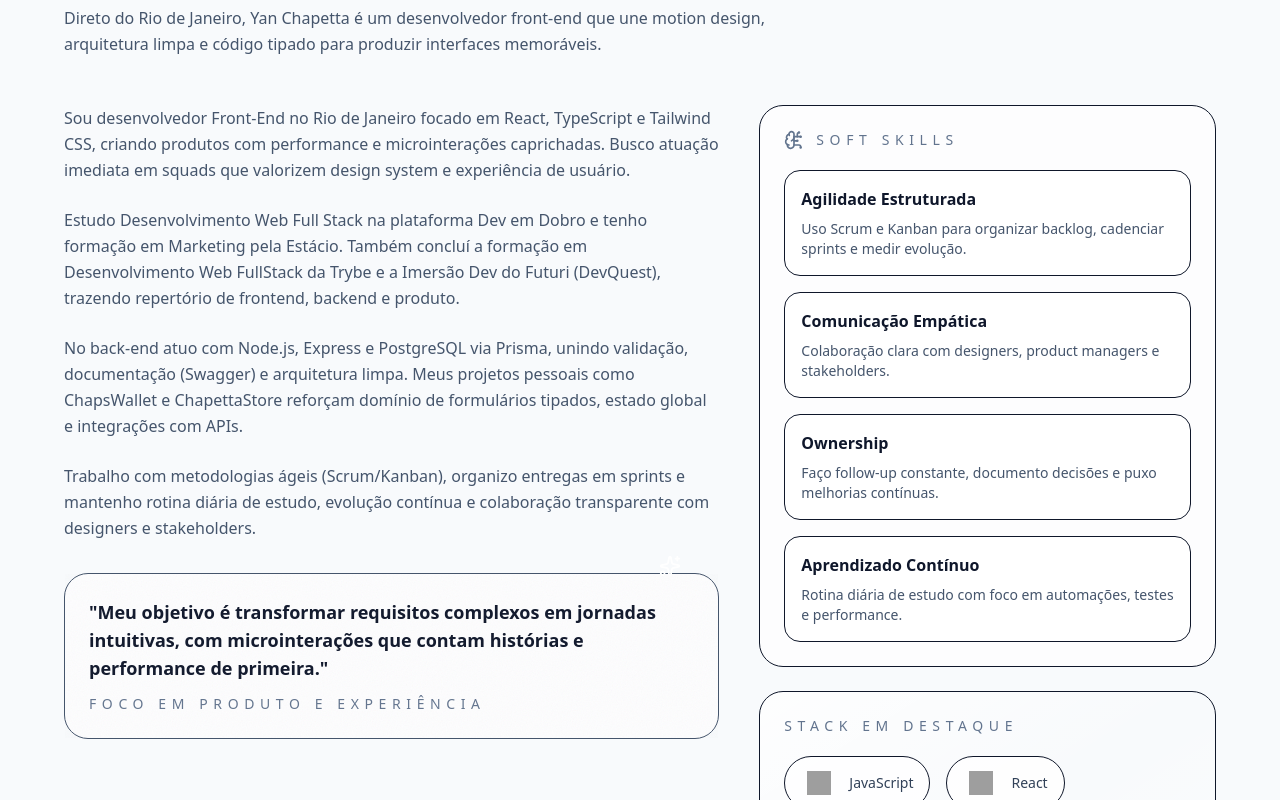
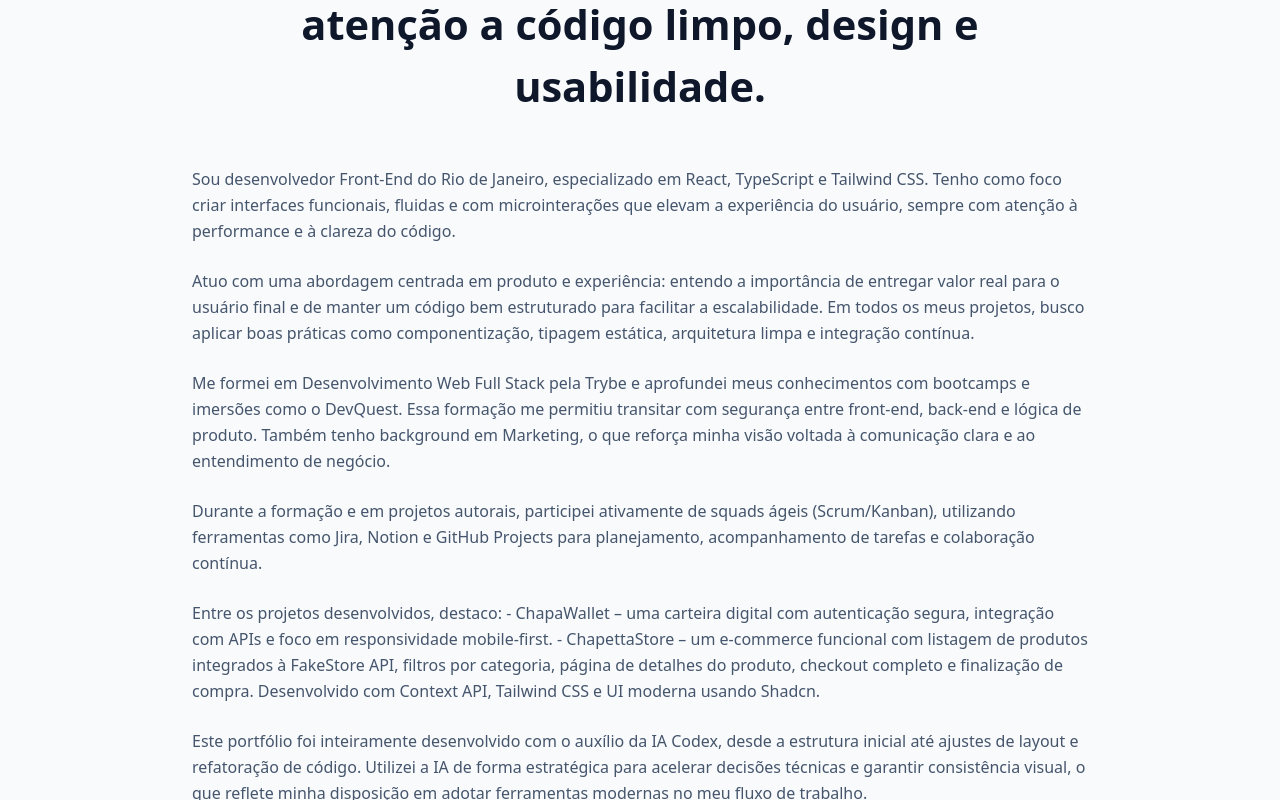
Before and after one commit to chapetta/Yan-chapetta-portfolio, a React (Vite) app: page / in a window 1280 px wide. Shown: the part 1360-2160 px from the top of the page. Built offline with nearby package versions, Linux system fonts and the light colour scheme; grey boxes are pictures that could not be loaded.

Commit message:
refact: Ajustando e refatorando a seção de about

```diff
--- a/src/sections/About.tsx
+++ b/src/sections/About.tsx
@@ -1,18 +1,21 @@
-import { motion } from 'framer-motion'
-import { BrainCircuit, Sparkles } from 'lucide-react'
-import { SectionHeader } from '../components/SectionHeader'
-import { aboutParagraphs, heroStack, softSkills } from '../utils/content'
-import { fadeIn, staggerContainer } from '../utils/motion'
+import { motion } from "framer-motion";
+import { Sparkles } from "lucide-react";
+import { SectionHeader } from "../components/SectionHeader";
+import { aboutParagraphs } from "../utils/content";
+import { fadeIn, staggerContainer } from "../utils/motion";
 
 export function About() {
   return (
-    <section id="about" className="relative overflow-hidden px-6 py-24 sm:px-10 lg:px-16">
+    <section
+      id="about"
+      className="relative overflow-hidden px-6 py-24 sm:px-10 lg:px-16"
+    >
       <div className="absolute inset-0 -z-10 opacity-60 blur-3xl" />
-      <div className="mx-auto flex w-full max-w-6xl flex-col gap-12">
+      <div className="mx-auto flex w-full max-w-5xl flex-col gap-12">
         <SectionHeader
           eyebrow="sobre mim"
-          title="Crio experiências digitais fluidas combinando tecnologia e design"
-          description="Direto do Rio de Janeiro, Yan Chapetta é um desenvolvedor front-end que une motion design, arquitetura limpa e código tipado para produzir interfaces memoráveis."
+          title="Transformo interfaces em experiências digitais fluídas com atenção a código limpo, design e usabilidade."
+          className="mx-auto text-left lg:text-center"
         />
 
         <motion.div
@@ -20,75 +23,34 @@ export function About() {
           initial="initial"
           whileInView="animate"
           viewport={{ once: true, amount: 0.35 }}
-          className="grid grid-cols-12 gap-10"
+          className="mx-auto w-full max-w-4xl"
         >
           <motion.div
-            variants={fadeIn('up', 0.1)}
-            className="col-span-12 space-y-6 text-base leading-relaxed text-slate-600 transition-colors dark:text-slate-300 lg:col-span-7"
+            variants={fadeIn("up", 0.1)}
+            className="space-y-6 text-base leading-relaxed text-slate-600 transition-colors dark:text-slate-300"
           >
+            {/* Conteúdo ocupa 100% da largura útil e mantém leitura fluida em todas as quebras */}
             {aboutParagraphs.map((paragraph) => (
               <p key={paragraph}>{paragraph}</p>
             ))}
 
+            {/* Mantemos o box destacado alinhado ao texto principal */}
             <div className="noise-overlay relative mt-8 rounded-3xl border border-surface-light-muted/70 bg-white/70 p-6 transition-colors dark:border-white/5 dark:bg-slate-900/60">
               <div className="absolute -top-8 right-6 inline-flex h-12 w-12 items-center justify-center rounded-full bg-primary/40">
                 <Sparkles className="text-white" size={22} />
               </div>
-              <p className="max-w-xl text-lg font-semibold text-slate-900 transition-colors dark:text-white">
-                "Meu objetivo é transformar requisitos complexos em jornadas intuitivas, com microinterações que contam histórias e performance de primeira."
+              <p className="text-lg font-semibold text-slate-900 transition-colors dark:text-white">
+                "Meu objetivo é transformar requisitos complexos em jornadas
+                intuitivas, com microinterações que contam histórias e
+                performance de primeira."
               </p>
               <p className="mt-3 text-sm uppercase tracking-[0.4em] text-slate-500 transition-colors dark:text-slate-400">
                 foco em produto e experiência
               </p>
             </div>
           </motion.div>
-
-          <motion.div variants={fadeIn('left', 0.2)} className="col-span-12 space-y-6 lg:col-span-5">
-            <div className="rounded-3xl border border-surface-light-muted/70 bg-white/70 p-6 transition-colors dark:border-white/5 dark:bg-slate-900/40">
-              <div className="flex items-center gap-3 text-sm uppercase tracking-[0.4em] text-slate-500 transition-colors dark:text-slate-400">
-                <BrainCircuit size={20} className="text-primary" />
-                soft skills
-              </div>
-              <ul className="mt-5 space-y-4">
-                {softSkills.map((skill) => (
-                  <li
-                    key={skill.title}
-                    className="rounded-2xl border border-surface-light-muted/70 bg-white/80 p-4 transition-colors dark:border-white/10 dark:bg-white/5"
-                  >
-                    <p className="text-base font-semibold text-slate-900 transition-colors dark:text-white">
-                      {skill.title}
-                    </p>
-                    <p className="mt-2 text-sm text-slate-600 transition-colors dark:text-slate-300">
-                      {skill.description}
-                    </p>
-                  </li>
-                ))}
-              </ul>
-            </div>
-
-            <div className="rounded-3xl border border-surface-light-muted/70 bg-gradient-to-br from-white/80 via-transparent to-white/60 p-6 transition-colors dark:border-white/5 dark:from-white/10 dark:to-white/5">
-              <p className="text-sm uppercase tracking-[0.4em] text-slate-500 transition-colors dark:text-slate-400">
-                stack em destaque
-              </p>
-              <div className="mt-5 flex flex-wrap gap-4">
-                {heroStack.map((stack) => (
-                  <div
-                    key={stack.name}
-                    className="flex items-center gap-3 rounded-full border border-surface-light-muted/70 bg-white/80 px-4 py-2 transition-colors dark:border-white/10 dark:bg-slate-950/60"
-                  >
-                    <span className="flex h-9 w-9 items-center justify-center rounded-full bg-white/5">
-                      <img src={stack.iconUrl} alt={stack.name} className="h-6 w-6" loading="lazy" />
-                    </span>
-                    <span className="text-sm font-medium text-slate-700 transition-colors dark:text-white">
-                      {stack.name}
-                    </span>
-                  </div>
-                ))}
-              </div>
-            </div>
-          </motion.div>
         </motion.div>
       </div>
     </section>
-  )
+  );
 }
--- a/src/utils/content.ts
+++ b/src/utils/content.ts
@@ -76,10 +76,19 @@ export const heroStack: StackItem[] = [
 ];
 
 export const aboutParagraphs = [
-  "Sou desenvolvedor Front-End no Rio de Janeiro focado em React, TypeScript e Tailwind CSS, criando produtos com performance e microinterações caprichadas. Busco atuação imediata em squads que valorizem design system e experiência de usuário.",
-  "Estudo Desenvolvimento Web Full Stack na plataforma Dev em Dobro e tenho formação em Marketing pela Estácio. Também concluí a formação em Desenvolvimento Web FullStack da Trybe e a Imersão Dev do Futuri (DevQuest), trazendo repertório de frontend, backend e produto.",
-  "No back-end atuo com Node.js, Express e PostgreSQL via Prisma, unindo validação, documentação (Swagger) e arquitetura limpa. Meus projetos pessoais como ChapsWallet e ChapettaStore reforçam domínio de formulários tipados, estado global e integrações com APIs.",
-  "Trabalho com metodologias ágeis (Scrum/Kanban), organizo entregas em sprints e mantenho rotina diária de estudo, evolução contínua e colaboração transparente com designers e stakeholders.",
+  "Sou desenvolvedor Front-End do Rio de Janeiro, especializado em React, TypeScript e Tailwind CSS. Tenho como foco criar interfaces funcionais, fluidas e com microinterações que elevam a experiência do usuário, sempre com atenção à performance e à clareza do código.",
+
+  "Atuo com uma abordagem centrada em produto e experiência: entendo a importância de entregar valor real para o usuário final e de manter um código bem estruturado para facilitar a escalabilidade. Em todos os meus projetos, busco aplicar boas práticas como componentização, tipagem estática, arquitetura limpa e integração contínua.",
+
+  "Me formei em Desenvolvimento Web Full Stack pela Trybe e aprofundei meus conhecimentos com bootcamps e imersões como o DevQuest. Essa formação me permitiu transitar com segurança entre front-end, back-end e lógica de produto. Também tenho background em Marketing, o que reforça minha visão voltada à comunicação clara e ao entendimento de negócio.",
+
+  "Durante a formação e em projetos autorais, participei ativamente de squads ágeis (Scrum/Kanban), utilizando ferramentas como Jira, Notion e GitHub Projects para planejamento, acompanhamento de tarefas e colaboração contínua.",
+
+  "Entre os projetos desenvolvidos, destaco:\n- ChapaWallet – uma carteira digital com autenticação segura, integração com APIs e foco em responsividade mobile-first.\n- ChapettaStore – um e-commerce funcional com listagem de produtos integrados à FakeStore API, filtros por categoria, página de detalhes do produto, checkout completo e finalização de compra. Desenvolvido com Context API, Tailwind CSS e UI moderna usando Shadcn.",
+
+  "Este portfólio foi inteiramente desenvolvido com o auxílio da IA Codex, desde a estrutura inicial até ajustes de layout e refatoração de código. Utilizei a IA de forma estratégica para acelerar decisões técnicas e garantir consistência visual, o que reflete minha disposição em adotar ferramentas modernas no meu fluxo de trabalho.",
+
+  "Atualmente, estou aprofundando meus conhecimentos em React avançado e estudando Inteligência Artificial aplicada ao desenvolvimento web, com foco em acompanhar as tendências do mercado e incorporar soluções modernas aos meus projetos.",
 ];
 
 export const softSkills: SoftSkill[] = [
```
